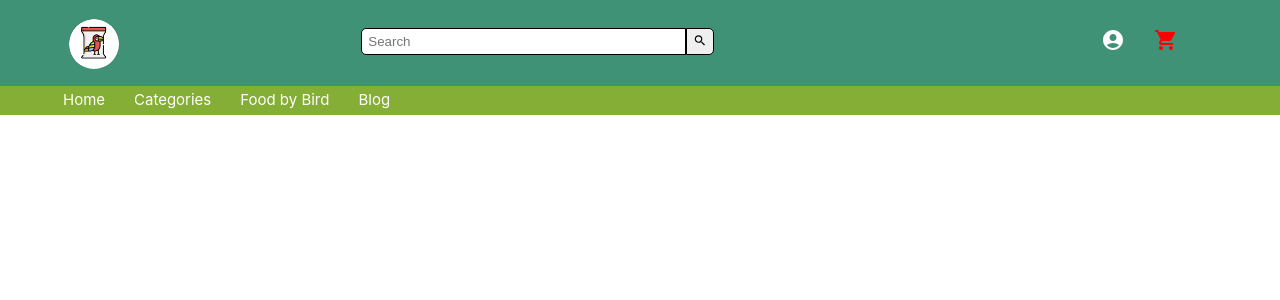
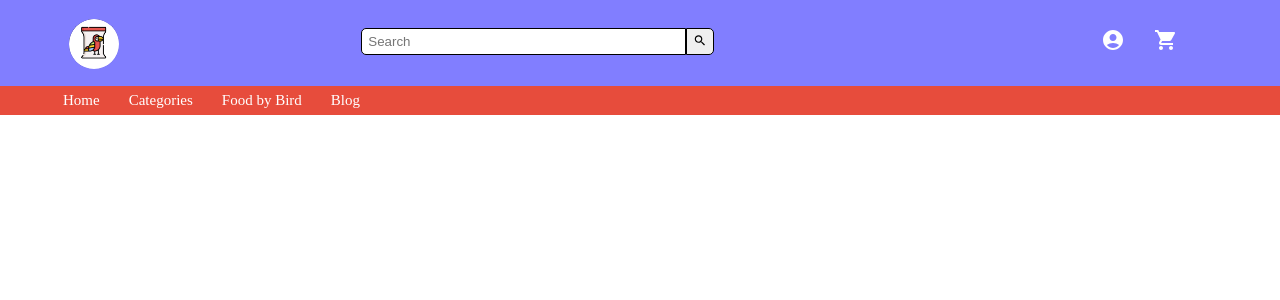
Before and after one commit to sontoong/swp391-dead-, a React (Create React App) app: page / in a window 1280 px wide. Shown: the top 300 px of the page. Built offline with nearby package versions, Linux system fonts and the light colour scheme.

Commit message:
Header and menu

```diff
--- a/src/components/header/Header.jsx
+++ b/src/components/header/Header.jsx
@@ -2,30 +2,30 @@ import React from "react";
 import SearchIcon from "@mui/icons-material/Search";
 import AccountCircleIcon from "@mui/icons-material/AccountCircle";
 import ShoppingCartIcon from "@mui/icons-material/ShoppingCart";
-import './Header.css'
+import styles from './Header.module.css'
 
 const Header = () => {
   return (
     <div>
       <nav>
-        <ul className="header">
+        <ul className={styles.header}>
           <li>
-            <img src="images/Logo.png" alt="" className="logo" />
+            <img src="images/Logo.png" alt="" className={styles.logo} />
           </li>
-          <li className="search-bar">
-            <input type="text" placeholder="Search" className="search-box"/>
-            <button className="search-icon">
+          <li className={styles["search-bar"]}>
+            <input type="text" placeholder="Search" className={styles["search-box"]}/>
+            <button className={styles["search-icon"]}>
               <SearchIcon sx={{ width:"14px", height:"15px", padding:"1px 0px"}} />
             </button>
           </li>
-          <li className="login-signup">
+          <li className={styles["login-signup"]}>
             <a href="#login&signup" alt="">
               <AccountCircleIcon />
             </a>
           </li>
-          <li className="shopping-cart-icon">
+          <li className={styles["shopping-cart-icon"]}>
             <a href="#shoppingcarticon" alt="">
-              <ShoppingCartIcon sx={{ color: "red" }} />
+              <ShoppingCartIcon sx={{ color: "white" }} />
             </a>
           </li>
         </ul>
--- /dev/null
+++ b/src/components/header/Header.module.css
@@ -0,0 +1,43 @@
+.header{
+    display: flex;
+    list-style: none;
+    padding: 1.5% 0% 1% 5.4%;
+    background-color: rgb(129, 126, 255);
+    margin-top: 0px;
+    margin-bottom: 0px;
+    margin-left: 0px;
+  }
+  .header img{
+    width: 50px;
+    height: 50px;
+    border-radius: 50%;
+  }
+  .shopping-cart-icon{
+    margin-left: 0%;
+  }
+  .search-bar{
+    display: flex;
+    flex-direction: row;
+    height: 27px;
+    margin: 9px 20% 0px 20%;
+  }
+  .search-box{
+    padding-right: 140px;
+    padding-left: 6px;
+    padding-top: 0px;
+    border-top-left-radius: 5px;
+    border-bottom-left-radius: 5px;
+    border: 1.5px solid black;
+  }
+  .search-icon{
+    border-top-right-radius: 5px;
+    border-bottom-right-radius: 5px;
+    border: 1.5px solid black;
+  }
+  .login-signup{
+    margin-top: 9px;
+    margin-left: 10%;
+  }
+  .shopping-cart-icon{
+    margin-top: 9px;
+  }
--- a/src/components/menuBar/Menu.jsx
+++ b/src/components/menuBar/Menu.jsx
@@ -1,11 +1,11 @@
 import React from "react";
-import './Menu.css'
+import styles from './Menu.module.css'
 
 const Menu = () =>{
     return(
         <div>
             <nav>
-                <ul className="menu">
+                <ul className={styles.menu}>
                     <li><a className='active' href='#home'>Home</a></li>
                     <li><a href='#categories'>Categories</a></li>
                     <li><a href='#foodbybird'>Food by Bird</a></li>
--- /dev/null
+++ b/src/components/menuBar/Menu.module.css
@@ -0,0 +1,22 @@
+.menu{
+    display: flex;
+    list-style: none;
+    background-color: rgb(231, 76, 60);
+    margin-top: 0px;
+    padding-bottom: 6px;
+    padding-top: 3px;
+}
+a{
+    text-decoration: none;
+    margin-left: 20px;
+    padding: 4px 6px 6px 3px;
+    color: white;
+    font-size: 15px;
+    font-family: cursive;
+
+}
+li :hover{
+    background-color: rgba(44, 50, 163, 0.802);
+    color: orange;
+    padding-left: 6px;
+}
```
